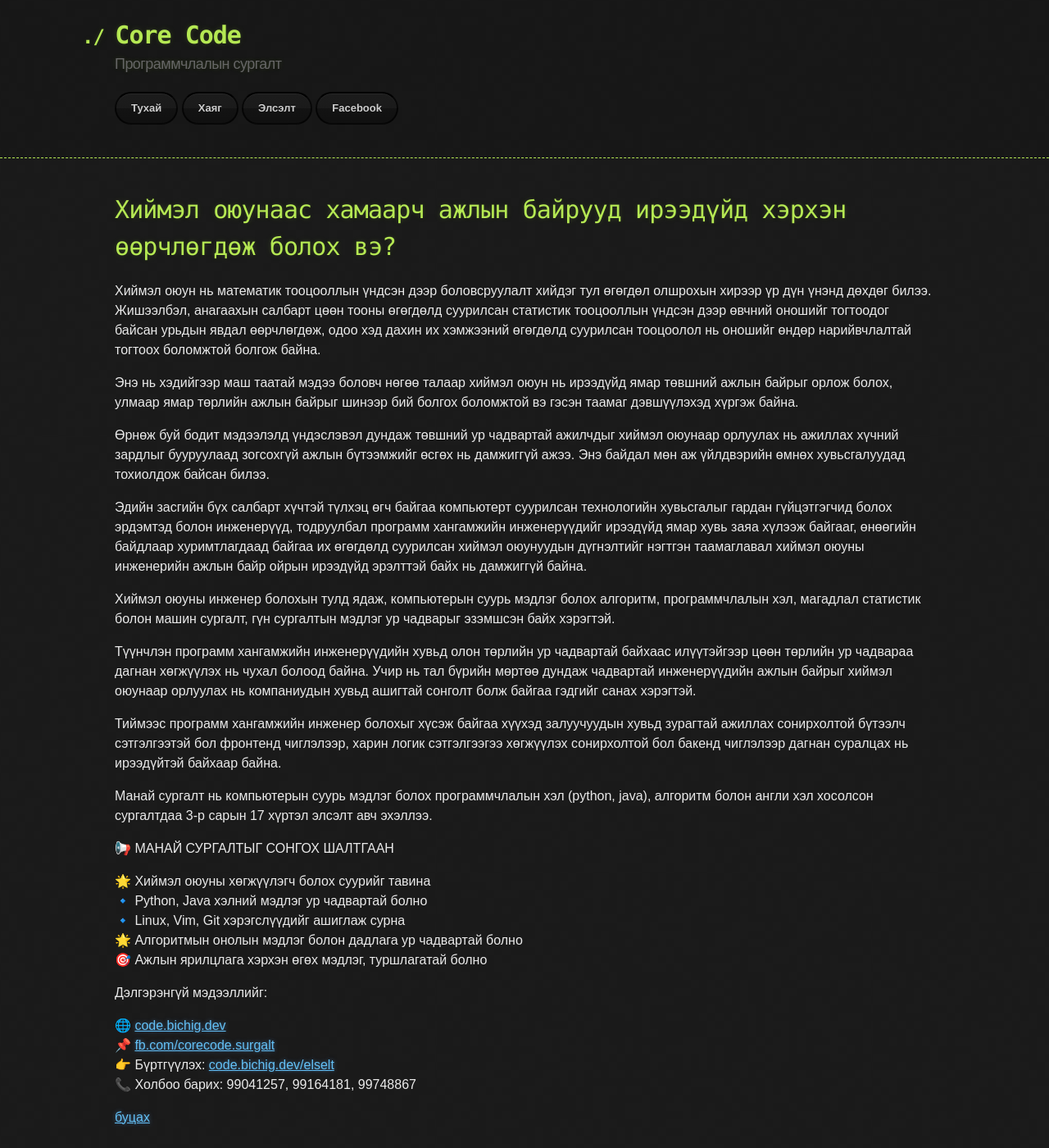
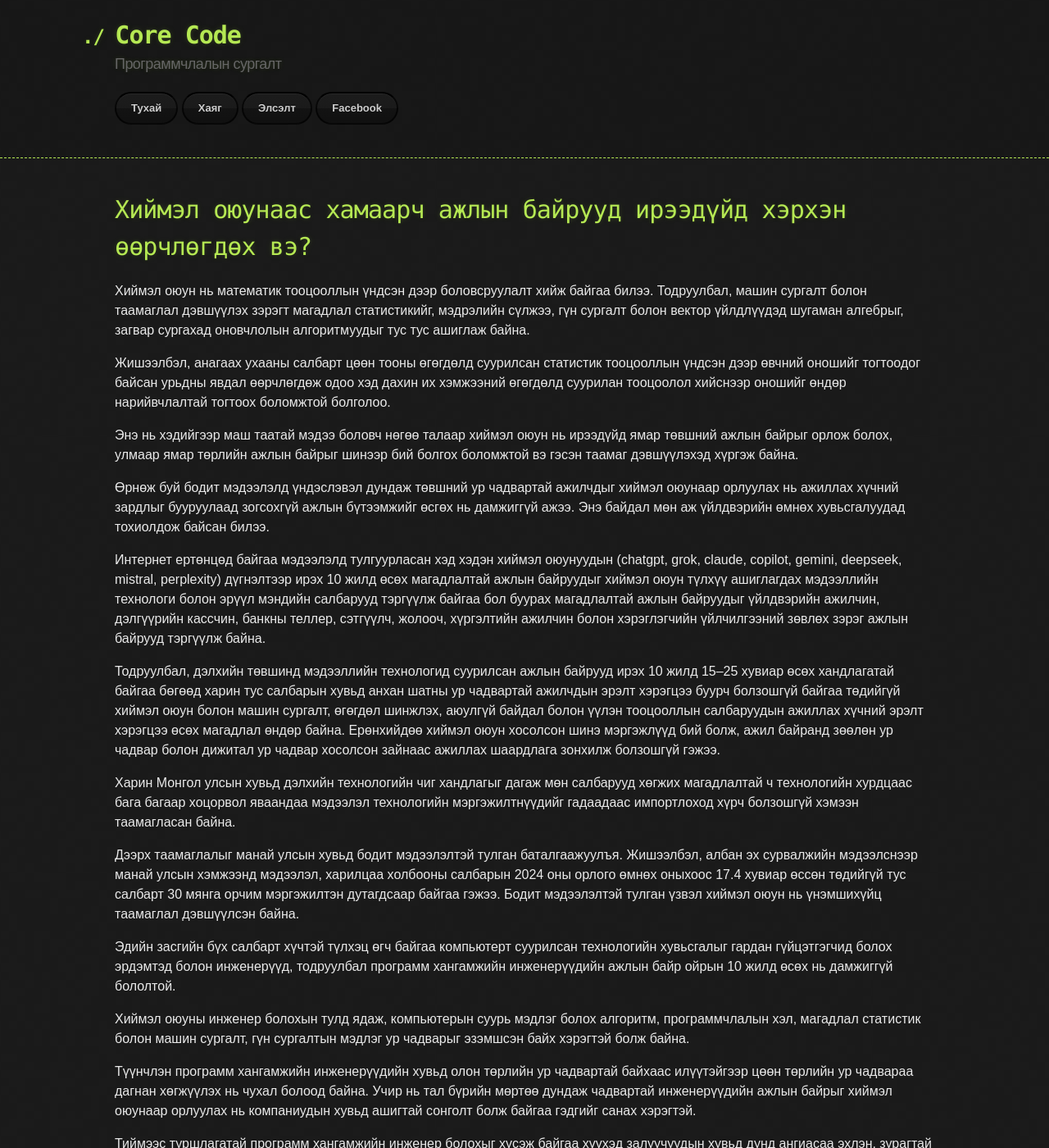
Before and after one commit to ganaatulgaa/corecode, a Jekyll site: the page built from ads.md, in a window 1280 px wide and 1400 px high. Shown: the whole window at 82% size. Built offline with Jekyll 4.4.1, drawn with Linux system fonts in a browser that asks for light colours; our own code applies the rules of GitHub Pages for plain Markdown files; some of the changed text lies outside the part shown.

Commit message:
Update ads.md

```diff
--- a/ads.md
+++ b/ads.md
@@ -2,31 +2,42 @@
 layout: default
 ---
 
-# Хиймэл оюунаас хамаарч ажлын байрууд ирээдүйд хэрхэн өөрчлөгдөж болох вэ?
+# Хиймэл оюунаас хамаарч ажлын байрууд ирээдүйд хэрхэн өөрчлөгдөх вэ?
 
-Хиймэл оюун нь математик тооцооллын үндсэн дээр боловсруулалт хийдэг тул өгөгдөл олшрохын хирээр үр дүн үнэнд дөхдөг билээ. Жишээлбэл, анагаахын салбарт цөөн тооны өгөгдөлд суурилсан статистик тооцооллын үндсэн дээр өвчний оношийг тогтоодог байсан урьдын явдал өөрчлөгдөж, одоо хэд дахин их хэмжээний өгөгдөлд суурилсан тооцоолол нь оношийг өндөр нарийвчлалтай тогтоох боломжтой болгож байна.
+Хиймэл оюун нь математик тооцооллын үндсэн дээр боловсруулалт хийж байгаа билээ. Тодруулбал, машин сургалт болон таамаглал дэвшүүлэх зэрэгт магадлал статистикийг, мэдрэлийн сүлжээ, гүн сургалт болон вектор үйлдлүүдэд шугаман алгебрыг, загвар сургахад оновчлолын алгоритмуудыг тус тус ашиглаж байна.
+
+Жишээлбэл, анагаах ухааны салбарт цөөн тооны өгөгдөлд суурилсан статистик тооцооллын үндсэн дээр өвчний оношийг тогтоодог байсан урьдны явдал өөрчлөгдөж одоо хэд дахин их хэмжээний өгөгдөлд суурилан тооцоолол хийснээр оношийг өндөр нарийвчлалтай тогтоох боломжтой болголоо.
 
 Энэ нь хэдийгээр маш таатай мэдээ боловч нөгөө талаар хиймэл оюун нь ирээдүйд ямар төвшний ажлын байрыг орлож болох, улмаар ямар төрлийн ажлын байрыг шинээр бий болгох боломжтой вэ гэсэн таамаг дэвшүүлэхэд хүргэж байна.
 
 Өрнөж буй бодит мэдээлэлд үндэслэвэл дундаж төвшний ур чадвартай ажилчдыг хиймэл оюунаар орлуулах нь ажиллах хүчний зардлыг бууруулаад зогсохгүй ажлын бүтээмжийг өсгөх нь дамжиггүй ажээ. Энэ байдал мөн аж үйлдвэрийн өмнөх хувьсгалуудад тохиолдож байсан билээ.
 
-Эдийн засгийн бүх салбарт хүчтэй түлхэц өгч байгаа компьютерт суурилсан технологийн хувьсгалыг гардан гүйцэтгэгчид болох эрдэмтэд болон инженерүүд, тодруулбал программ хангамжийн инженерүүдийг ирээдүйд ямар хувь заяа хүлээж байгааг, өнөөгийн байдлаар хуримтлагдаад байгаа их өгөгдөлд суурилсан хиймэл оюунуудын дүгнэлтийг нэгтгэн таамаглавал хиймэл оюуны инженерийн ажлын байр ойрын ирээдүйд эрэлттэй байх нь дамжиггүй байна.
+Интернет ертөнцөд байгаа мэдээлэлд тулгуурласан хэд хэдэн хиймэл оюунуудын (chatgpt, grok, claude, copilot, gemini, deepseek, mistral, perplexity) дүгнэлтээр ирэх 10 жилд өсөх магадлалтай ажлын байруудыг хиймэл оюун түлхүү ашиглагдах мэдээллийн технологи болон эрүүл мэндийн салбарууд тэргүүлж байгаа бол буурах магадлалтай ажлын байруудыг үйлдвэрийн ажилчин, дэлгүүрийн кассчин, банкны теллер, сэтгүүлч, жолооч, хүргэлтийн ажилчин болон хэрэглэгчийн үйлчилгээний зөвлөх зэрэг ажлын байрууд тэргүүлж байна.
 
-Хиймэл оюуны инженер болохын тулд ядаж, компьютерын суурь мэдлэг болох алгоритм, программчлалын хэл, магадлал статистик болон машин сургалт, гүн сургалтын мэдлэг ур чадварыг эзэмшсэн байх хэрэгтэй.
+Тодруулбал, дэлхийн төвшинд мэдээллийн технологид суурилсан ажлын байрууд ирэх 10 жилд 15--25 хувиар өсөх хандлагатай байгаа бөгөөд харин тус салбарын хувьд анхан шатны ур чадвартай ажилчдын эрэлт хэрэгцээ буурч болзошгүй байгаа төдийгүй хиймэл оюун болон машин сургалт, өгөгдөл шинжлэх, аюулгүй байдал болон үүлэн тооцооллын салбаруудын ажиллах хүчний эрэлт хэрэгцээ өсөх магадлал өндөр байна. Ерөнхийдөө хиймэл оюун хосолсон шинэ мэргэжлүүд бий болж, ажил байранд зөөлөн ур чадвар болон дижитал ур чадвар хосолсон зайнаас ажиллах шаардлага зонхилж болзошгүй гэжээ.
+
+Харин Монгол улсын хувьд дэлхийн технологийн чиг хандлагыг дагаж мөн салбарууд хөгжих магадлалтай ч технологийн хурдцаас бага багаар хоцорвол яваандаа мэдээлэл технологийн мэргэжилтнүүдийг гадаадаас импортлоход хүрч болзошгүй хэмээн таамагласан байна.
+
+Дээрх таамаглалыг манай улсын хувьд бодит мэдээлэлтэй тулган баталгаажуулъя. Жишээлбэл, албан эх сурвалжийн мэдээлснээр манай улсын хэмжээнд мэдээлэл, харилцаа холбооны салбарын 2024 оны орлого өмнөх оныхоос 17.4 хувиар өссөн төдийгүй тус салбарт 30 мянга орчим мэргэжилтэн дутагдсаар байгаа гэжээ. Бодит мэдээлэлтэй тулган үзвэл хиймэл оюун нь үнэмшихүйц таамаглал дэвшүүлсэн байна.
+
+Эдийн засгийн бүх салбарт хүчтэй түлхэц өгч байгаа компьютерт суурилсан технологийн хувьсгалыг гардан гүйцэтгэгчид болох эрдэмтэд болон инженерүүд, тодруулбал программ хангамжийн инженерүүдийн ажлын байр ойрын 10 жилд өсөх нь дамжиггүй бололтой.
+
+Хиймэл оюуны инженер болохын тулд ядаж, компьютерын суурь мэдлэг болох алгоритм, программчлалын хэл, магадлал статистик болон машин сургалт, гүн сургалтын мэдлэг ур чадварыг эзэмшсэн байх хэрэгтэй болж байна.
 
 Түүнчлэн программ хангамжийн инженерүүдийн хувьд олон төрлийн ур чадвартай байхаас илүүтэйгээр цөөн төрлийн ур чадвараа дагнан хөгжүүлэх нь чухал болоод байна. Учир нь тал бүрийн мөртөө дундаж чадвартай инженерүүдийн ажлын байрыг хиймэл оюунаар орлуулах нь компаниудын хувьд ашигтай сонголт болж байгаа гэдгийг санах хэрэгтэй.
 
-Тиймээс программ хангамжийн инженер болохыг хүсэж байгаа хүүхэд залуучуудын хувьд зурагтай ажиллах сонирхолтой бүтээлч сэтгэлгээтэй бол фронтенд чиглэлээр, харин логик сэтгэлгээгээ хөгжүүлэх сонирхолтой бол бакенд чиглэлээр дагнан суралцах нь ирээдүйтэй байхаар байна.
+Тиймээс туршлагатай программ хангамжийн инженер болохыг хүсэж байгаа хүүхэд залуучуудын хувьд дунд ангиасаа эхлэн, зурагтай ажиллах хүсэлтэй бүтээлч сэтгэлгээтэй бол фронтенд чиглэлээр, харин логик сэтгэлгээгээ хөгжүүлэх сонирхолтой бол бакенд чиглэлээр дагнан суралцах нь хиймэл оюуны эрин үед технологийн хувьслын хурдтай хөл нийлүүлэн алхах ирээдүйтэй байхаар байна.
 
-Манай сургалт нь компьютерын суурь мэдлэг болох программчлалын хэл (python, java), алгоритм болон англи хэл хосолсон сургалтдаа 3-р сарын 17 хүртэл элсэлт авч эхэллээ.
+Манай сургалт нь компьютерын суурь мэдлэг болох программчлалын хэл (python, java), алгоритм болон англи хэл хосолсон, нийт 5 шат бүхий 21 сарын сургалтдаа 4-р сарын 14 хүртэл элсэлт авч эхэллээ.
 
 📢 МАНАЙ СУРГАЛТЫГ СОНГОХ ШАЛТГААН
 
+🌟 Компьютер болон англи хэлний анхан дунд шатны мэдлэгтэй болно\
 🌟 Хиймэл оюуны хөгжүүлэгч болох суурийг тавина\
 🔹 Python, Java хэлний мэдлэг ур чадвартай болно\
 🔹 Linux, Vim, Git хэрэгслүүдийг ашиглаж сурна\
-🌟 Алгоритмын онолын мэдлэг болон дадлага ур чадвартай болно\
-🎯 Ажлын ярилцлага хэрхэн өгөх мэдлэг, туршлагатай болно
+🌟 Алгоритмын онолын мэдлэг болон практик ур чадвартай болно\
+🎯 Ажлын ярилцлага хэрхэн өгөх мэдлэгтэй туршлагатай болно
 
 Дэлгэрэнгүй мэдээллийг:
 
```
